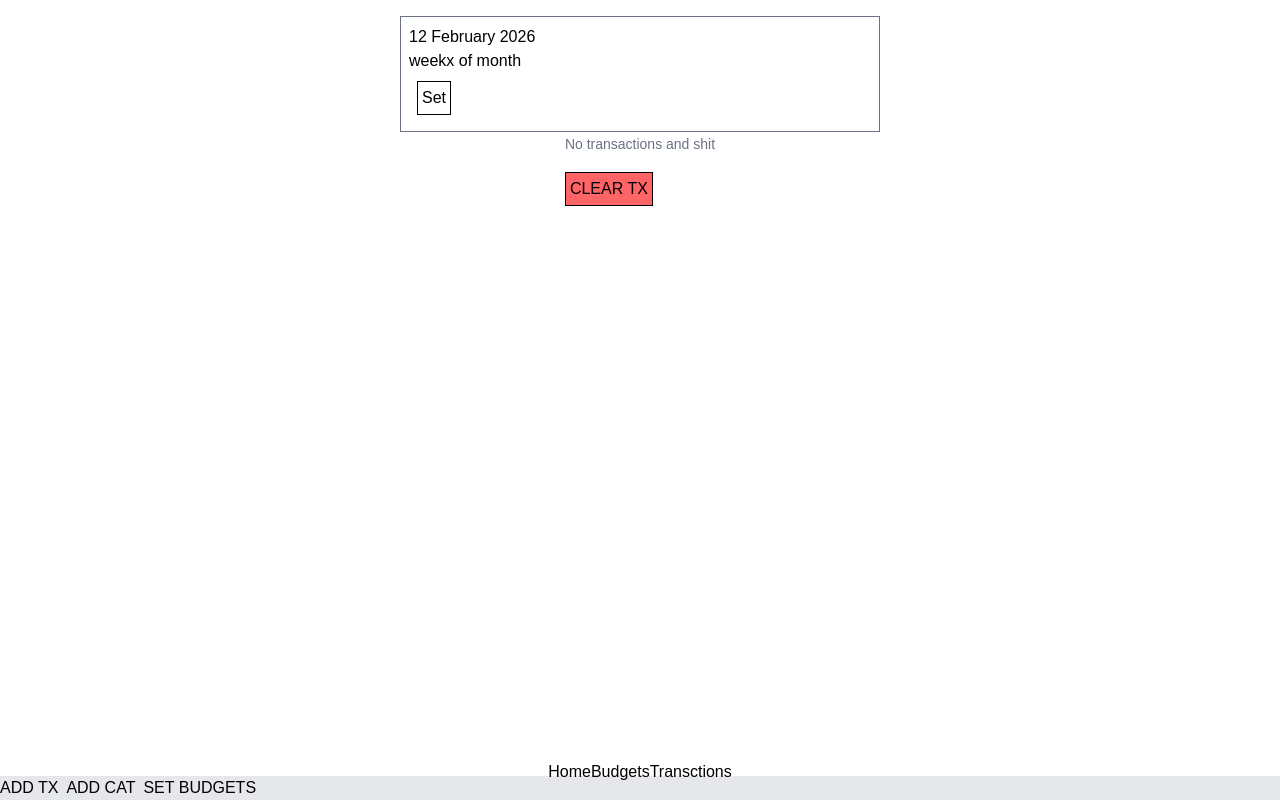
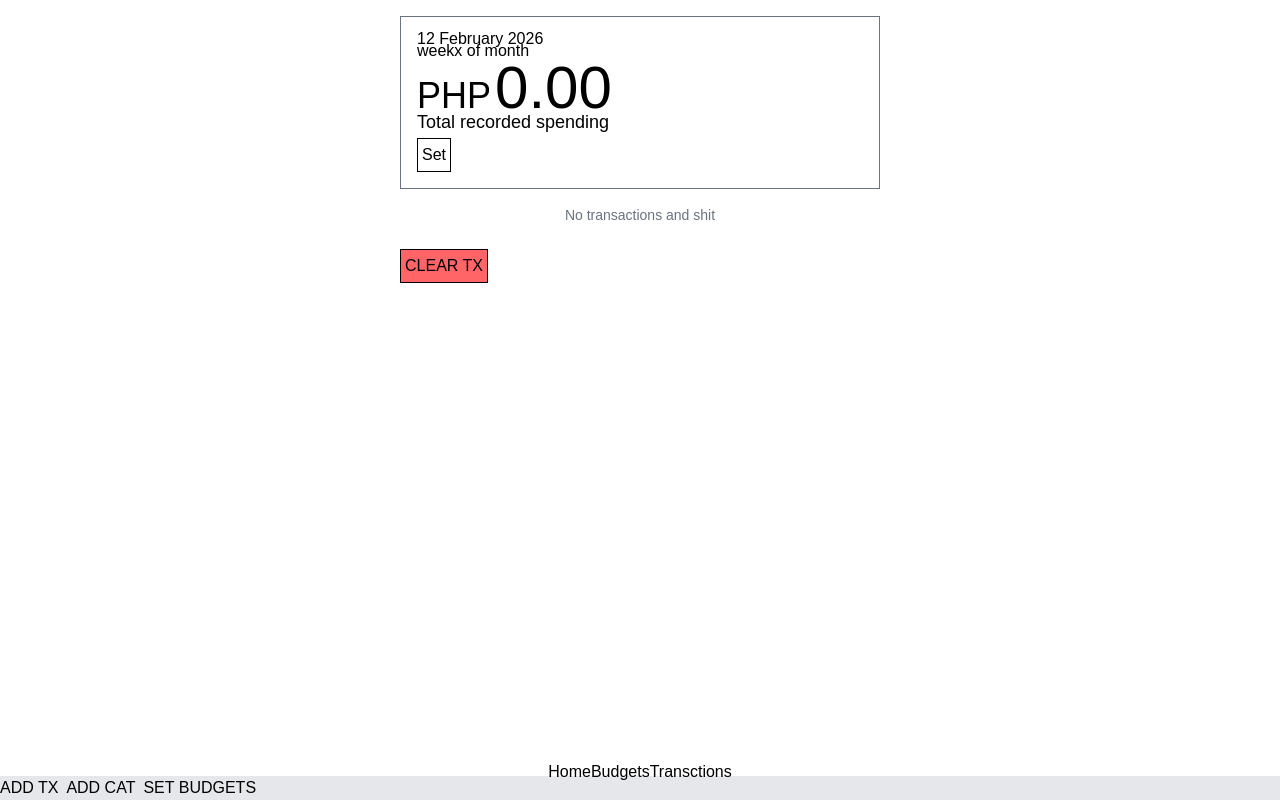
Before and after one commit to Emvil-git/wowee-ree-dough, a React (Vite) app: page / in a window 1280 px wide. Built offline with nearby package versions, Linux system fonts and the light colour scheme; a web font is replaced by a local one.

Commit message:
feat: some stuff

```diff
--- a/src/components/TransacItem.tsx
+++ b/src/components/TransacItem.tsx
@@ -51,15 +51,20 @@ export const TransacItem = ({id, name, value, date, category, canUD} : TransacIt
             <form
             className="flex flex-col gap-1"
             >
-                {isEditing ?
-                    <input className="p-1 border" ref={nameRef} type="text" defaultValue={name} /> :
-                    <span>{name}</span>
-                }
-                {isEditing ?
-                    <input className="p-1 border"  ref={valueRef} type="number" defaultValue={value} /> :
-                    <span>{value}</span>
-                }
-                <DateDisplay date={isoZToLocal(date)}/>
+                <div className="flex justify-between">
+                    <div>
+                        {isEditing ?
+                            <input className="p-1 border" ref={nameRef} type="text" defaultValue={name} /> :
+                            <span>{name}</span>
+                        }
+                    </div>
+
+                    <DateDisplay date={isoZToLocal(date)}/>
+                </div>
+
+
+
+
 
                 {/* <span>{category ? category.name : 'BOMBACLAAT'}</span> */}
 
@@ -74,6 +79,10 @@ export const TransacItem = ({id, name, value, date, category, canUD} : TransacIt
                         </select>
                     </div> :
                     <>{category ? <CatDisplay {...category}/> : 'BOMBACLAAT'}</>
+                }
+                {isEditing ?
+                    <input className="p-1 text-4xl border"  ref={valueRef} type="number" defaultValue={value} /> :
+                    <span className="text-4xl leading-4">{value}</span>
                 }
             </form>
 
--- a/src/components/progBar/ProgBar.tsx
+++ b/src/components/progBar/ProgBar.tsx
@@ -21,7 +21,7 @@ export const ProgBar = ({timePeriod}: ProgBarPropType) => {
     ) : 0
 
     return (
-        <div className="w-full  p-2">
+        <div className="w-full">
             {/* {total}/{max} */}
             { budgets.daily ? <Bar max={budgets.daily} fill={total}/> : <BudgetBtn/> }
         </div>
--- a/src/index.css
+++ b/src/index.css
@@ -1 +1,20 @@
 @import "tailwindcss";
+
+:root {
+  --line-height-base: 0.75; /* change this one value to tune everything */
+}
+
+h1, h2, h3, h4, h5, h6,
+p,
+blockquote,
+pre,
+address,
+li,
+dt, dd,
+figcaption,
+caption,
+label,
+legend,
+summary {
+  line-height: var(--line-height-base);
+}
--- a/src/pages/Home/components/TopHome.tsx
+++ b/src/pages/Home/components/TopHome.tsx
@@ -1,14 +1,55 @@
 import ProgBar from "../../../components/progBar/ProgBar"
 import { useTime } from "../../../hooks/useTime"
 import { isoToDate } from "../../../utility_fx"
+import useExStore from "../../../store/expenses"
+import { useContext } from "react"
+import HomeContext from "../homecontext"
+import { useMemo } from "react"
+import { txFilter } from "../../../utility_fx"
+import { DateTime } from "luxon"
 
 export const TopHome = () => {
     const {isoLocal} = useTime()
 
+    const transactions = useExStore((state => state.transactions))
+    const {filterMode} = useContext(HomeContext)
+
+    const filteredTx = useMemo(() => {
+            return txFilter(transactions, DateTime.now(), filterMode)
+        }, [transactions])
+
+    const total = useMemo(() => {
+        return filteredTx.length ? filteredTx.map(
+            (tx) => tx.value
+        ).reduce(
+            (acc, val) => acc + val
+        ) : 0
+    }, [filteredTx])
+
+    const totalLabeller = () => {
+        switch (filterMode){
+            case "all":
+                return "Total recorded spending"
+            case "daily":
+                return "Today's spending"
+            case "weekly":
+                return "This week's spending"
+            case "monthly":
+                return "This month's spending"
+        }
+    }
+
     return (
-        <div className="w-full border border-gray-500 p-2">
+        <div className="w-full border border-gray-500 p-4">
+            {/* TODO: FILTER TYPE SETTER */}
+            {/* TODO: TOTAL SPENDING FOR FILTER TYPE */}
+
             <p>{isoToDate(isoLocal)}</p>
             <p>weekx of month</p>
+            <div className="my-2">
+                <p className="text-6xl"><span className="text-4xl mr-1">PHP</span>{total.toFixed(2)}</p>
+                <p className="text-lg">{totalLabeller()}</p>
+            </div>
             <ProgBar timePeriod="daily"/>
             {/* TODO: Overview button, check spendings so far */}
         </div>
--- a/src/pages/Home/components/TransacHome.tsx
+++ b/src/pages/Home/components/TransacHome.tsx
@@ -24,7 +24,7 @@ export const TransacHome = () => {
     const categorisedTx = useCategorisedTx(sortedTx, categories)
 
     return(
-        <div>
+        <div className="mt-4 w-full flex flex-col gap-2">
             {/* {sortedTx.map((tx) => (
                 <TransacItem key={tx.id} {...tx} canUD={true}/>
             ))} */}
```
Also changed, not shown: src/App.css (line endings or trailing spaces).
